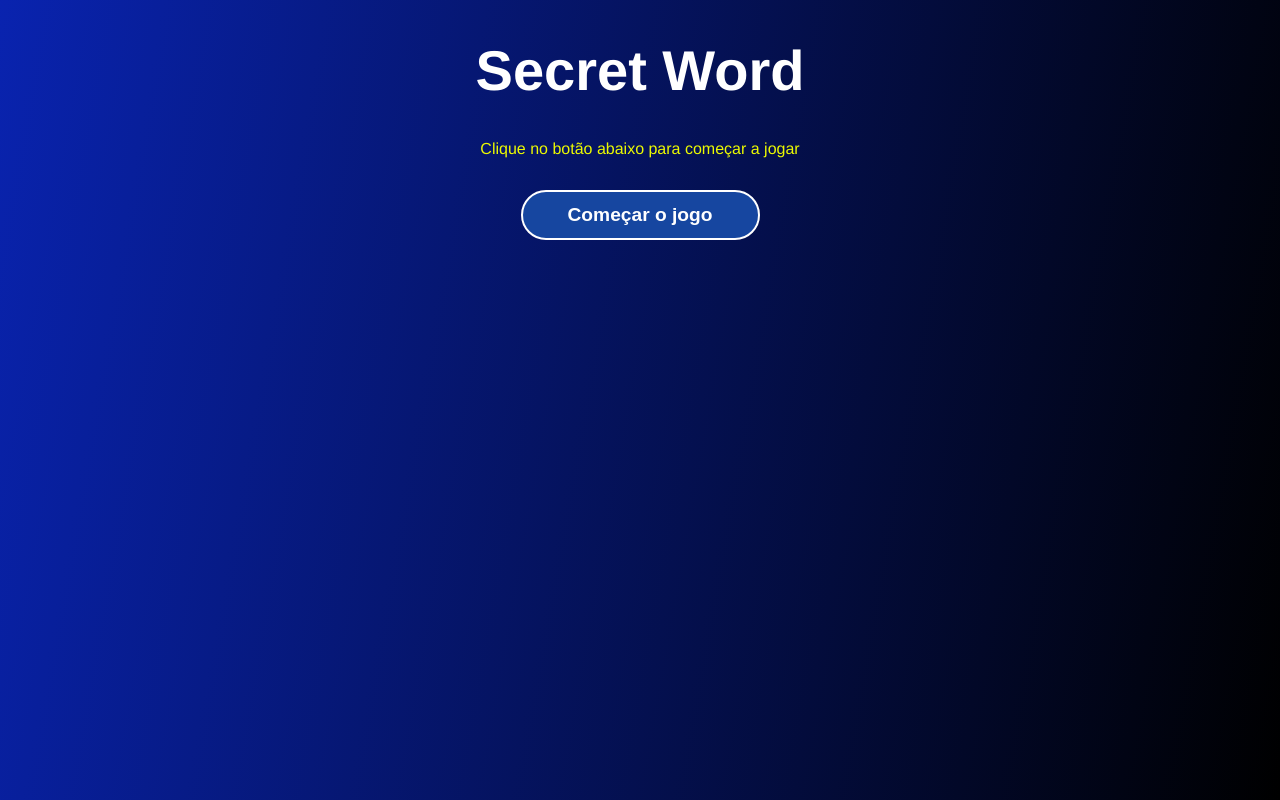
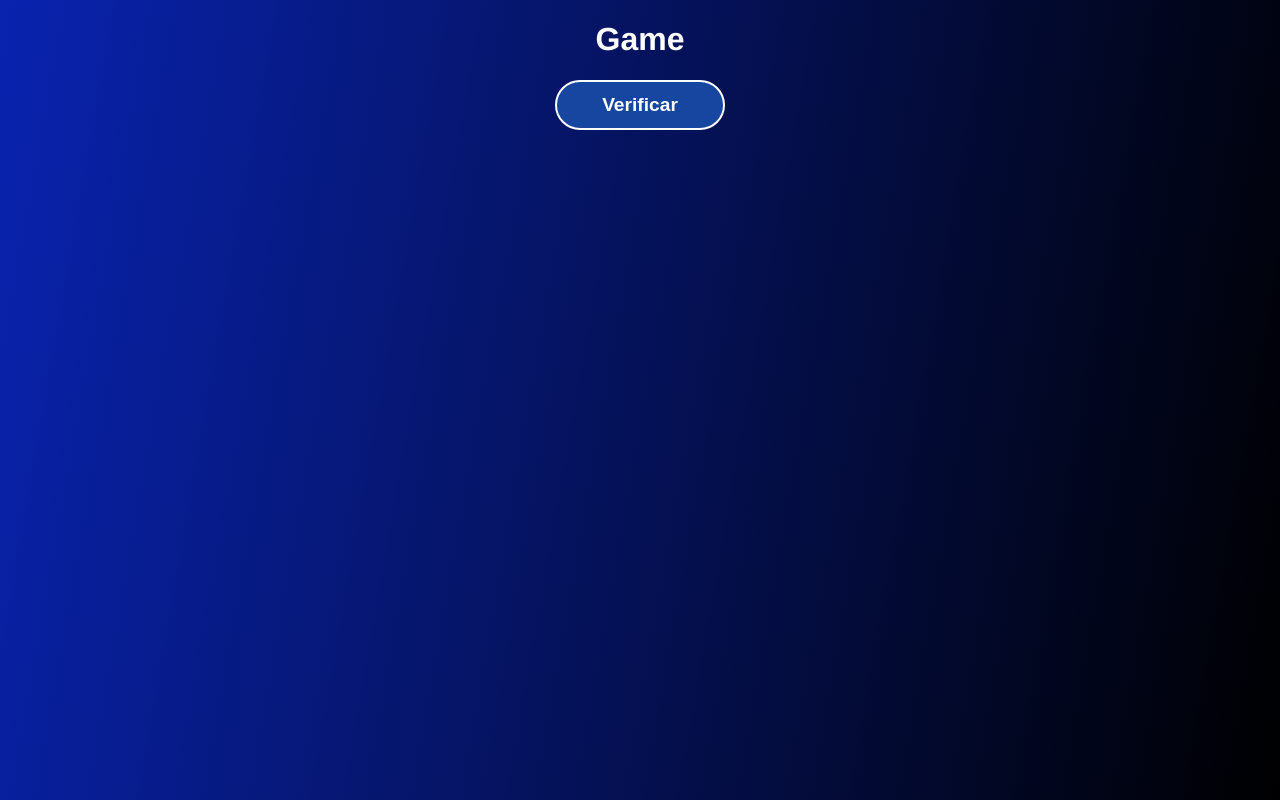
Before and after one commit to AdonesBalica/Secret-Word, a React (Create React App) app: page / in a window 1280 px wide. Both pictures are taken after a click on the button "Começar o jogo". Built offline with nearby package versions, Linux system fonts and the light colour scheme.

Commit message:
Alterando os estágios do jogo

```diff
--- a/src/App.js
+++ b/src/App.js
@@ -1,10 +1,47 @@
+// CSS
 import "./App.css";
+
+// React
+import { useCallback, useEffect, useState } from "react";
+
+//data
+import { wordsList } from "./data/words";
+
+// Components
 import StartScreen from "./componets/StartScreen";
+import Game from "./componets/Game";
+import GameOver from "./componets/GameOver";
+
+const stages = [
+  { id: 1, name: "start" },
+  { id: 2, name: "game" },
+  { id: 3, name: "end" },
+];
 
 function App() {
+  const [gameStage, setGameStage] = useState(stages[0].name);
+  const [words] = useState(wordsList);
+
+  // starts the secret word game
+  const startGame = () => {
+    setGameStage(stages[1].name);
+  };
+
+  // process the letter input
+  const verifyLetter = () => {
+    setGameStage(stages[2].name);
+  };
+
+  //restart
+  const retry = () => {
+    setGameStage(stages[0].name);
+  };
+
   return (
     <div className="App">
-      <StartScreen />
+      {gameStage === "start" && <StartScreen startGame={startGame} />}
+      {gameStage === "game" && <Game verifyLetter={verifyLetter} />}
+      {gameStage === "end" && <GameOver retry={retry} />}
     </div>
   );
 }
--- /dev/null
+++ b/src/componets/Game/index.jsx
@@ -0,0 +1,13 @@
+import React from "react";
+import "./styles.css";
+
+function Game({ verifyLetter }) {
+  return (
+    <div>
+      <h1>Game</h1>
+      <button onClick={verifyLetter}>Verificar</button>
+    </div>
+  );
+}
+
+export default Game;
--- /dev/null
+++ b/src/componets/GameOver/index.jsx
@@ -0,0 +1,13 @@
+import React from "react";
+import "./styles.css";
+
+function GameOver({ retry }) {
+  return (
+    <div>
+      <h1>Recomeçar jogo</h1>
+      <button onClick={retry}>Recomeçar</button>
+    </div>
+  );
+}
+
+export default GameOver;
--- a/src/componets/StartScreen/index.jsx
+++ b/src/componets/StartScreen/index.jsx
@@ -1,12 +1,12 @@
 import React from "react";
-import "./index.css";
+import "./styles.css";
 
-function StartScreen() {
+function StartScreen({ startGame }) {
   return (
     <div className="start">
       <h1>Secret Word</h1>
       <p>Clique no botão abaixo para começar a jogar</p>
-      <button>Começar o jogo</button>
+      <button onClick={startGame}>Começar o jogo</button>
     </div>
   );
 }
```
Also changed, not shown: src/componets/Game/styles.css (added), src/componets/GameOver/styles.css (added), src/componets/StartScreen/styles.css (renamed from src/componets/StartScreen/index.css).
